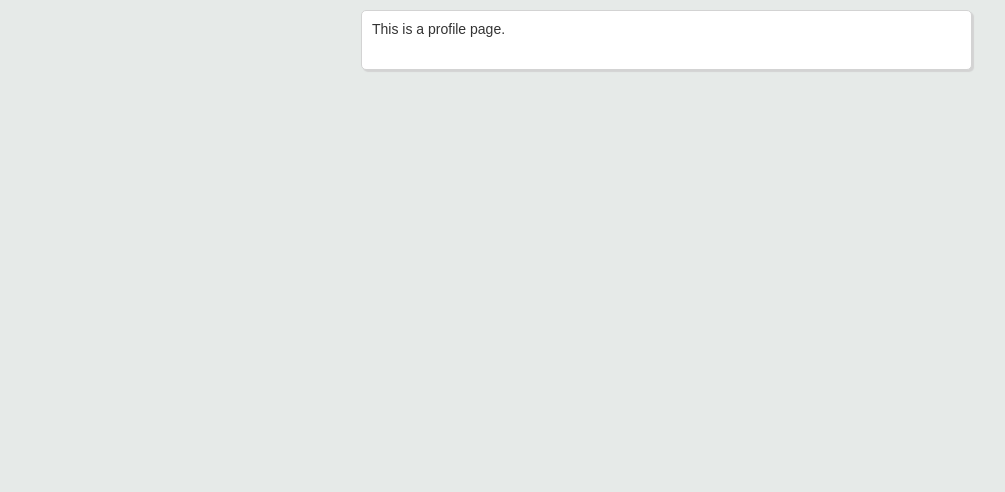
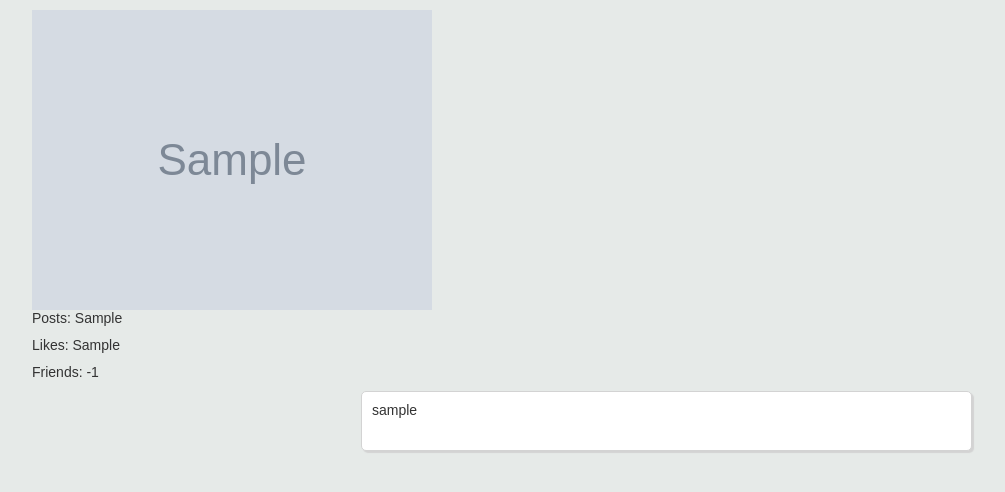
Before and after one commit to sanddc318/feedTorrent, a PHP site: a page that uses profile.php in a window 1280 px wide. Shown: the part 40-532 px from the top of the page, without its empty margins (138-1143 px from the left). Run offline with PHP 8.4, Linux system fonts and the light colour scheme; the visitor is signed in with stand-in values (Sample User, id 1); tables that the repository leaves empty or names only in its code hold one stand-in row (values such as "Sample post"); grey boxes marked "Sample" are stand-in pictures; some libraries are stand-ins or nearby versions; some web fonts are replaced.

Commit message:
Began working on profile page and friend count.

```diff
--- a/includes/header.php
+++ b/includes/header.php
@@ -5,6 +5,7 @@
     $loggedInUser = $_SESSION["username"];
     $user_details_query = mysqli_query( $con, "SELECT * FROM users WHERE username = '$loggedInUser'" );
     $user = mysqli_fetch_array( $user_details_query );
+    $num_friends = ( substr_count($user["friends_array"], ",") ) - 1; // Make into a function?
   } else {
     header( "Location: register.php" );
   }
--- a/index.php
+++ b/index.php
@@ -25,7 +25,7 @@
         echo "<em>#" . $user["username"] . "</em> <br><br>";
         echo "Posts: " . $user["num_posts"] . "<br>";
         echo "Likes: " . $user["num_likes"] . "<br>";
-        echo "Friends: 0" . "<br>";
+        echo "Friends: " . $num_friends . "<br>";
       ?>
     </div>
   </div>
--- a/profile.php
+++ b/profile.php
@@ -1,7 +1,26 @@
-<?php include("includes/header.php"); ?>
+<?php
+  include("includes/header.php");
+
+  if ( isset($_GET["profile_username"]) ) {
+    $username = $_GET["profile_username"];
+    $user_details_query = mysqli_query( $con, "SELECT * FROM users WHERE username = '$username'" );
+    $user_array = mysqli_fetch_array( $user_details_query );
+    $num_friends = ( substr_count($user_array["friends_array"], ",") ) - 1; // Make into a function?
+  }
+?>
+
+  <div class="profile-left">
+    <img src="<?php echo $user_array['profile_pic']; ?>" alt="">
+
+    <div class="profile-info">
+      <p><?php echo "Posts: " . $user_array["num_posts"]; ?></p>
+      <p><?php echo "Likes: " . $user_array["num_likes"]; ?></p>
+      <p><?php echo "Friends: " . $num_friends; ?></p>
+    </div>
+  </div>
 
   <div class="main-column column">
-    This is a profile page.
+    <?php echo $username; ?>
   </div>
 
   </div> <!-- /.wrapper (header.php) -->
```
